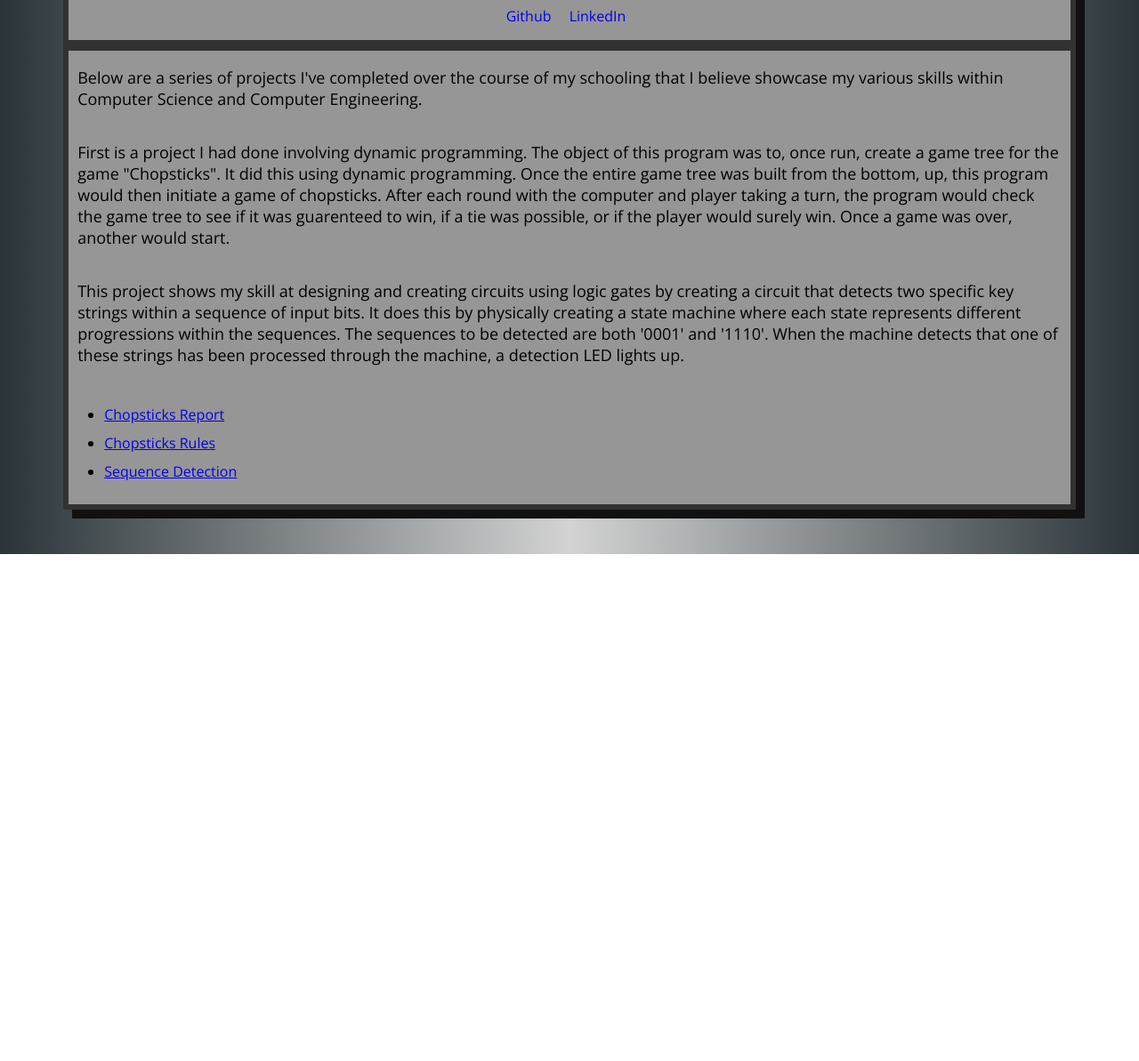
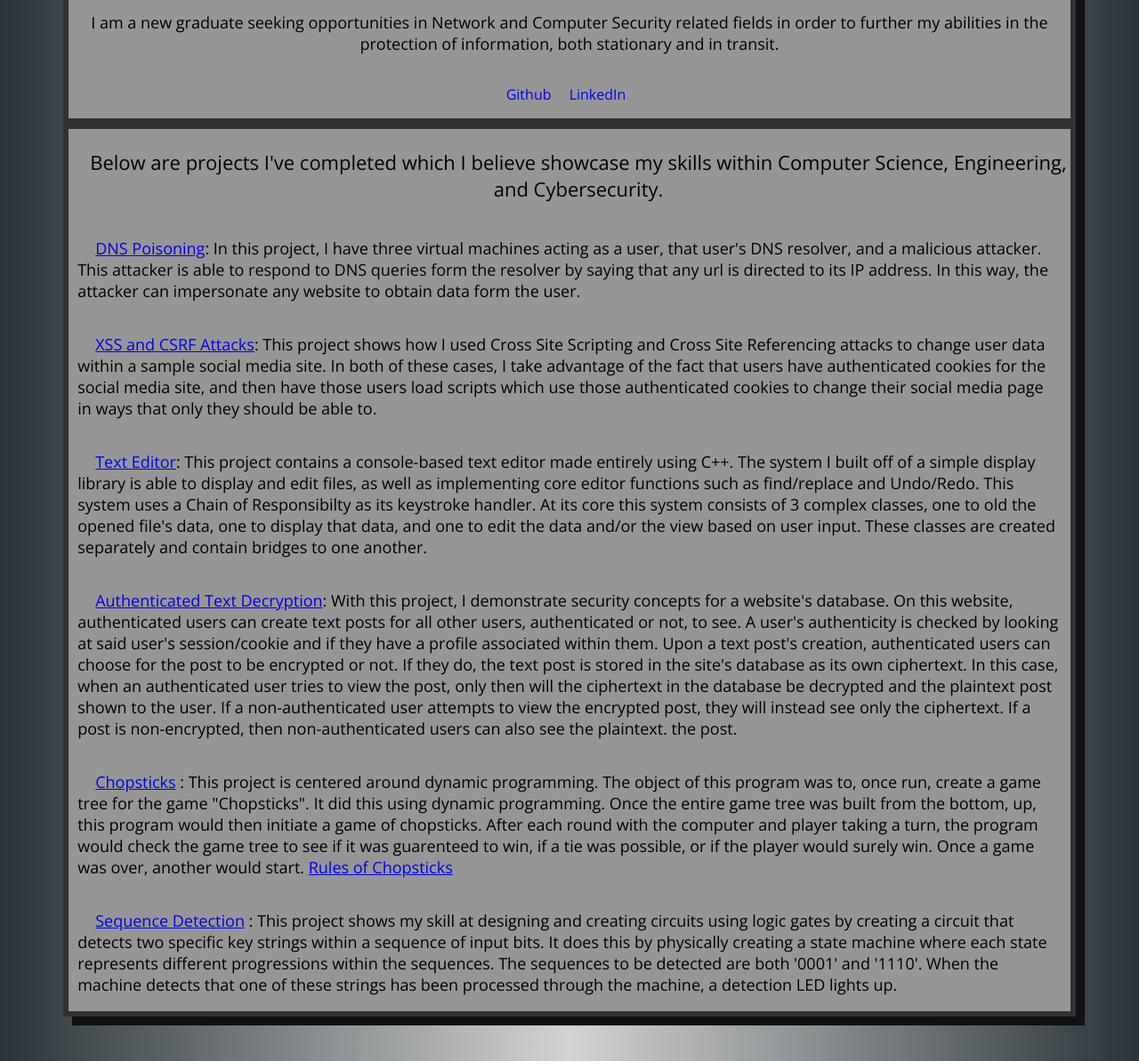
Before and after one commit to ErikOKriz/erikokriz.github.io, a plain HTML site: page index.html in a window 1280 px wide. Shown: the part 372-1565 px from the top of the page at 89% size. Before the commit the page ends 995 px from the top, so only its background shows below. Drawn offline with nearby package versions, Linux system fonts and the light colour scheme.

Commit message:
updated for summer 2021

```diff
--- a/index.html
+++ b/index.html
@@ -15,11 +15,14 @@
 
         <div class="profile">
           <h1 class="name">Erik Otto Kriz</h1>
-          <p class="CS"> CSE Student </p>
+          <p class="CS"> Bachelor of Science in <br> Computer Science and
+		  Engineering <br>
+		  <span>Focus: Cybersecurity  Minor: Mathematics </span>
+		  </p>
           <p class="uc"> University of Connecticut </p>
         </div>
 
-        <img class="profile-picture" src="img/SelfShot.jpeg" width="300" />
+        <img class="profile-picture" src="img/Profile.jpeg" width="300" />
 
         <div class="contact">
           <p class="pn"> Phone: 1(203)-837-6905 </p>
@@ -32,8 +35,7 @@
 
       <div class="mid">
         <p class="bio">
-          I am a Computer Science and Engineering major and Mathematics minor
-          at the University of Connecticutt, class of 2021.
+          I am a new graduate seeking opportunities in Network and Computer Security related fields in order to further my abilities in the protection of information, both stationary and in transit.
         </p>
         <ul class="links">
           <li>
@@ -47,38 +49,85 @@
 
       <div class="below">
         <p class="projects">
-          Below are a series of projects I've completed over the course of my schooling that I believe
-          showcase my various skills within Computer Science and Computer Engineering.
+          Below are projects I've completed which I believe
+          showcase my skills within Computer Science, Engineering, and
+		  Cybersecurity.
         </p>
 
-        <p class="project1">
-          First is a project I had done involving dynamic programming. The object of this
+		<p class="project">
+			<a href="docs/DNSPoisoning.pdf" target="_blank">DNS Poisoning</a>:
+			In this project, I have three virtual machines acting as a user,
+			that user's DNS resolver, and a malicious attacker. This attacker
+			is able to respond to DNS queries form the resolver by saying that
+			any url is directed to its IP address. In this way, the attacker
+			can impersonate any website to obtain data form the user.
+		</p>
+
+		<p class="project">
+			<a href="docs/CSRF_XSSLab.pdf" target="_blank">XSS and CSRF
+			Attacks</a>: This project shows how I used Cross Site Scripting and
+			Cross Site Referencing attacks to change user data within a sample social
+			media site. In both of these cases, I take advantage of the fact
+			that users have authenticated cookies for the social media site,
+			and then have those users load scripts which use those
+			authenticated cookies to change their social media page in ways
+			that only they should be able to.
+		</p>
+
+
+		<p class="project">
+			<a href="docs/TextEditorC++.pdf" target="_blank">Text Editor</a>:
+			This project contains a console-based text editor made entirely
+			using C++. The system I built off of a simple display library is
+			able to display and edit files, as well as implementing core editor
+			functions such as find/replace and Undo/Redo. This system uses a Chain of
+			Responsibilty as its keystroke handler. At its core this system
+			consists of 3 complex classes, one to old the opened file's data,
+			one to display that data, and one to edit the data and/or the view
+			based on user input. These classes are created separately and
+			contain bridges to one another.
+		</p>
+
+		<p class="project">
+			<a href="docs/AuthenticatedEncryption.pdf" target="_blank">Authenticated Text
+			Decryption</a>: With this project, I demonstrate security concepts
+			for a website's database. On this website, authenticated users can
+			create text posts for all other users, authenticated or not, to
+			see. A user's authenticity is checked by looking at said user's
+			session/cookie and if they have a profile associated within them. Upon a text post's creation, authenticated users can choose for the post to
+			be encrypted or not. If they do, the text post is stored in the
+			site's database as its own ciphertext. In this case, when an
+			authenticated user tries to view the post, only then will the
+			ciphertext in the database be decrypted and the plaintext post
+			shown to the user. If a non-authenticated user attempts to view the
+			encrypted post, they will instead see only the ciphertext. If a
+			post is non-encrypted, then non-authenticated users can also see
+			the plaintext.
+			the post.
+
+		</p>
+
+        <p class="project">
+        <a href="docs/Chopsticks.pdf" target="_blank">Chopsticks</a>
+          : This project is centered around dynamic programming. The object of this
           program was to, once run, create a game tree for the game "Chopsticks". It did this
           using dynamic programming. Once the entire game tree was built from the bottom, up, this
           program would then initiate a game of chopsticks. After each round with the computer and player
           taking a turn, the program would check the game tree to see if it was guarenteed to win, if a
           tie was possible, or if the player would surely win. Once a game was over, another would start.
+            <a href="https://www.wikihow.com/Play-Chopsticks"
+			target="_blank">Rules of Chopsticks</a>
         </p>
 
-        <p class="project2">
-          This project shows my skill at designing and creating circuits using logic gates by creating a circuit
+        <p class="project">
+          <a href="docs/sequenceDetection.pdf" target="_blank">Sequence Detection</a>
+          : This project shows my skill at designing and creating circuits using logic gates by creating a circuit
           that detects two specific key strings within a sequence of input bits. It does this by physically
           creating a state machine where each state represents different progressions within the sequences.
           The sequences to be detected are both '0001' and '1110'. When the machine detects that one of
           these strings has been processed through the machine, a detection LED lights up.
         </p>
 
-        <ul class="PList">
-          <li>
-          <a href="docs/Chopsticks.pdf" target="_blank">Chopsticks Report</a>
-          </li>
-          <li>
-            <a href="https://www.wikihow.com/Play-Chopsticks" target="_blank">Chopsticks Rules</a>
-          </li>
-          <li>
-          <a href="docs/sequenceDetection.pdf" target="_blank">Sequence Detection</a>
-          </li>
-        </ul>
       </div>
     </div>
   </body>
--- a/style.css
+++ b/style.css
@@ -12,7 +12,7 @@ html, body {
 .name {
     font-family: 'Roboto', sans-serif;
     margin-bottom: 2px;
-    font-size: 56px;
+    font-size: 50px;
 }
 
 .uc, .pn, .em, .resume {
@@ -34,6 +34,11 @@ html, body {
 
 }
 
+.CS {
+	width:100%;
+	text-align:center;
+	font-size:18px;
+}
 
 .links {
     list-style: none;
@@ -59,14 +64,27 @@ body {
     background: linear-gradient(to right,  rgba(42,52,57,1), rgba(211,211,211,1), rgba(42,52,57,1));
 }
 
-.bio, .projects, .project1, .project2 {
-    margin-inline: 10px;
+.projects {
+	width:100%;
+	text-align:center;
+    margin-inline: 10px!important;
+	font-size: 22px;
+
+}
+
+.bio,  .project {
+    margin-inline: 10px!important;
     font-size: 18px;
 }
 
 .bio, .links{
     text-align: center;
 }
+
+.project {
+	text-indent: 20px;
+}
+
 
 .wrapper {
     background-color: rgba(50,50,50,1);
@@ -106,7 +124,3 @@ body {
     flex-direction: column;
     justify-content: center;
 }
-
-.PList li {
-    margin: 10px 0;
-}
```
Also changed, not shown: img/Profile.jpeg (added), img/SelfShot.jpeg (deleted), test.txt (deleted), 5 other files.
